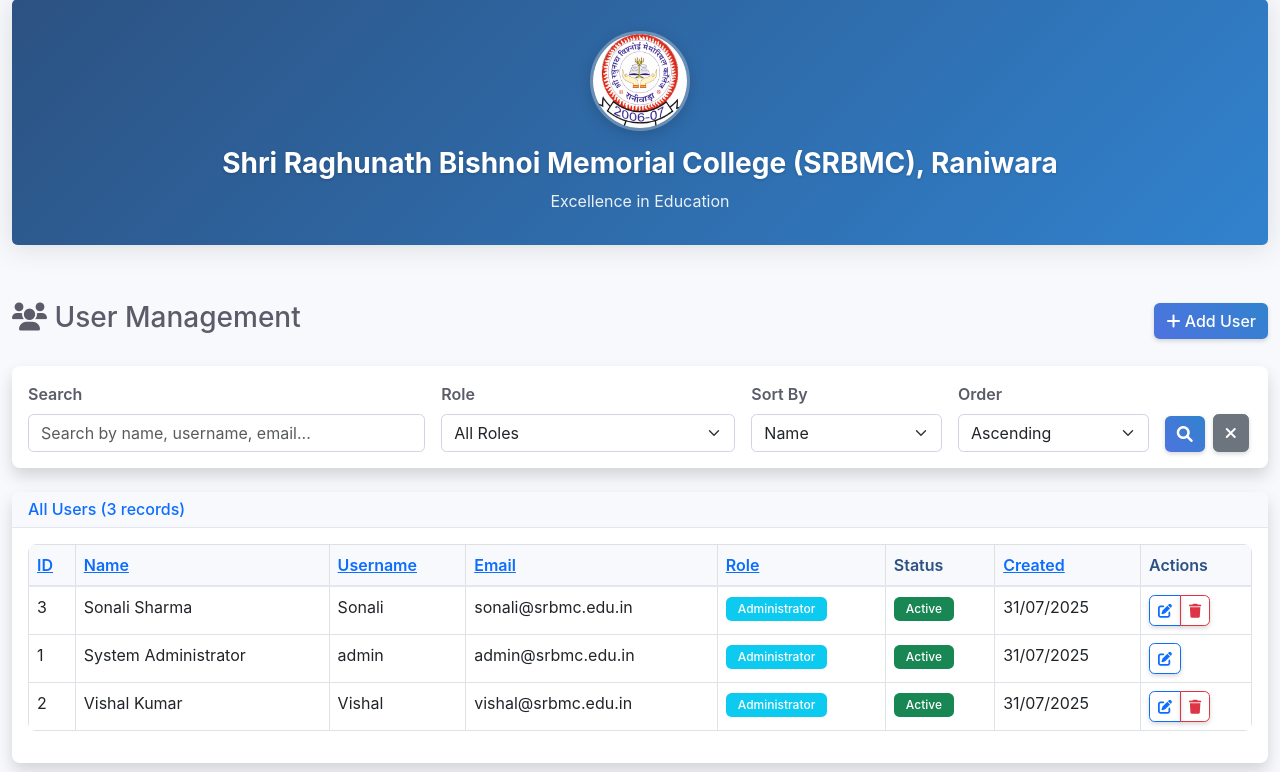
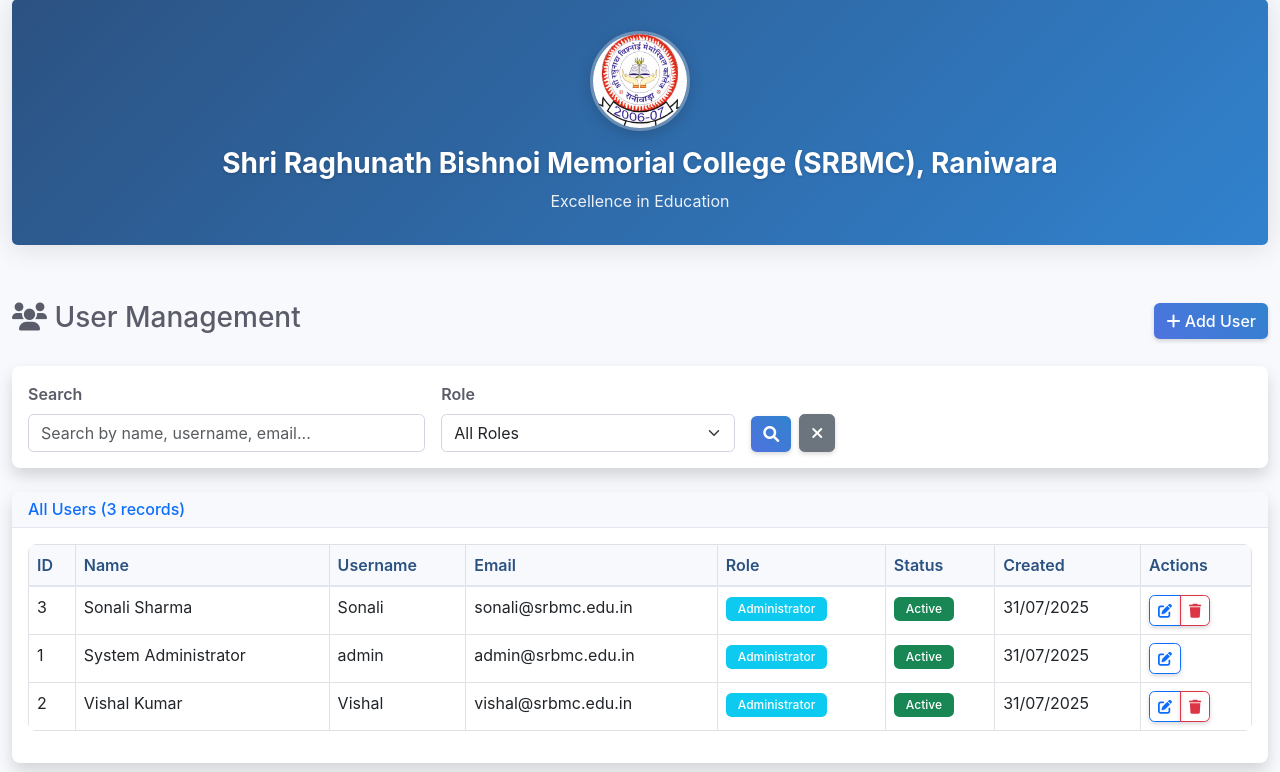
Before and after one commit to vishal0soni/SRBMCCollegeERP_Final, a Flask app: page /admin/users in a window 1280 px wide. Shown: the part 101-873 px from the top of the page. Run offline with Flask 3, Linux system fonts and the light colour scheme; a user stored in the database is signed in; data comes from the database, SQL or seed files in the repository; some libraries are stand-ins or nearby versions.

Commit message:
Assistant checkpoint: Removed sorting functionality from user management table
Assistant generated file changes:
- templates/admin/users.html: Remove sorting links from table headers, Remove sort and order controls from search form, Update pagination links to remove sort parameters

---

User prompt:

Remove Sorting from user management table

Replit-Commit-Author: Assistant
Replit-Commit-Session-Id: b4f4f7dd-b491-436c-8978-cc45aec2e7b2

```diff
--- a/templates/admin/users.html
+++ b/templates/admin/users.html
@@ -40,24 +40,7 @@
                             {% endfor %}
                         </select>
                     </div>
-                    <div class="col-md-2">
-                        <label for="sort" class="form-label">Sort By</label>
-                        <select name="sort" id="sort" class="form-select">
-                            <option value="first_name" {% if request.args.get('sort') == 'first_name' %}selected{% endif %}>Name</option>
-                            <option value="username" {% if request.args.get('sort') == 'username' %}selected{% endif %}>Username</option>
-                            <option value="email" {% if request.args.get('sort') == 'email' %}selected{% endif %}>Email</option>
-                            <option value="role_name" {% if request.args.get('sort') == 'role_name' %}selected{% endif %}>Role</option>
-                            <option value="created_at" {% if request.args.get('sort') == 'created_at' %}selected{% endif %}>Created Date</option>
-                        </select>
-                    </div>
-                    <div class="col-md-2">
-                        <label for="order" class="form-label">Order</label>
-                        <select name="order" id="order" class="form-select">
-                            <option value="asc" {% if request.args.get('order') == 'asc' %}selected{% endif %}>Ascending</option>
-                            <option value="desc" {% if request.args.get('order') == 'desc' %}selected{% endif %}>Descending</option>
-                        </select>
-                    </div>
-                    <div class="col-md-1 d-flex align-items-end">
+                    <div class="col-md-auto d-flex align-items-end">
                         <button type="submit" class="btn btn-primary">
                             <i class="fas fa-search"></i>
                         </button>
@@ -82,55 +65,13 @@
                     <table class="table table-bordered table-hover" id="dataTable" width="100%" cellspacing="0">
                         <thead class="table-light">
                             <tr>
-                                <th>
-                                    <a href="{{ url_for('admin_users', sort='id', order='desc' if request.args.get('sort') == 'id' and request.args.get('order') == 'asc' else 'asc', search=request.args.get('search', ''), role=request.args.get('role', '')) }}">
-                                        ID
-                                        {% if request.args.get('sort') == 'id' %}
-                                            <i class="fas fa-sort-{{ 'down' if request.args.get('order') == 'desc' else 'up' }}"></i>
-                                        {% endif %}
-                                    </a>
-                                </th>
-                                <th>
-                                    <a href="{{ url_for('admin_users', sort='first_name', order='desc' if request.args.get('sort') == 'first_name' and request.args.get('order') == 'asc' else 'asc', search=request.args.get('search', ''), role=request.args.get('role', '')) }}">
-                                        Name
-                                        {% if request.args.get('sort') == 'first_name' %}
-                                            <i class="fas fa-sort-{{ 'down' if request.args.get('order') == 'desc' else 'up' }}"></i>
-                                        {% endif %}
-                                    </a>
-                                </th>
-                                <th>
-                                    <a href="{{ url_for('admin_users', sort='username', order='desc' if request.args.get('sort') == 'username' and request.args.get('order') == 'asc' else 'asc', search=request.args.get('search', ''), role=request.args.get('role', '')) }}">
-                                        Username
-                                        {% if request.args.get('sort') == 'username' %}
-                                            <i class="fas fa-sort-{{ 'down' if request.args.get('order') == 'desc' else 'up' }}"></i>
-                                        {% endif %}
-                                    </a>
-                                </th>
-                                <th>
-                                    <a href="{{ url_for('admin_users', sort='email', order='desc' if request.args.get('sort') == 'email' and request.args.get('order') == 'asc' else 'asc', search=request.args.get('search', ''), role=request.args.get('role', '')) }}">
-                                        Email
-                                        {% if request.args.get('sort') == 'email' %}
-                                            <i class="fas fa-sort-{{ 'down' if request.args.get('order') == 'desc' else 'up' }}"></i>
-                                        {% endif %}
-                                    </a>
-                                </th>
-                                <th>
-                                    <a href="{{ url_for('admin_users', sort='role_name', order='desc' if request.args.get('sort') == 'role_name' and request.args.get('order') == 'asc' else 'asc', search=request.args.get('search', ''), role=request.args.get('role', '')) }}">
-                                        Role
-                                        {% if request.args.get('sort') == 'role_name' %}
-                                            <i class="fas fa-sort-{{ 'down' if request.args.get('order') == 'desc' else 'up' }}"></i>
-                                        {% endif %}
-                                    </a>
-                                </th>
+                                <th>ID</th>
+                                <th>Name</th>
+                                <th>Username</th>
+                                <th>Email</th>
+                                <th>Role</th>
                                 <th>Status</th>
-                                <th>
-                                    <a href="{{ url_for('admin_users', sort='created_at', order='desc' if request.args.get('sort') == 'created_at' and request.args.get('order') == 'asc' else 'asc', search=request.args.get('search', ''), role=request.args.get('role', '')) }}">
-                                        Created
-                                        {% if request.args.get('sort') == 'created_at' %}
-                                            <i class="fas fa-sort-{{ 'down' if request.args.get('order') == 'desc' else 'up' }}"></i>
-                                        {% endif %}
-                                    </a>
-                                </th>
+                                <th>Created</th>
                                 <th>Actions</th>
                             </tr>
                         </thead>
@@ -176,7 +117,7 @@
                     <ul class="pagination justify-content-center">
                         {% if users.has_prev %}
                             <li class="page-item">
-                                <a class="page-link" href="{{ url_for('admin_users', page=users.prev_num, search=request.args.get('search', ''), role=request.args.get('role', ''), sort=request.args.get('sort', ''), order=request.args.get('order', '')) }}">Previous</a>
+                                <a class="page-link" href="{{ url_for('admin_users', page=users.prev_num, search=request.args.get('search', ''), role=request.args.get('role', '')) }}">Previous</a>
                             </li>
                         {% endif %}
 
@@ -184,7 +125,7 @@
                             {% if page_num %}
                                 {% if page_num != users.page %}
                                     <li class="page-item">
-                                        <a class="page-link" href="{{ url_for('admin_users', page=page_num, search=request.args.get('search', ''), role=request.args.get('role', ''), sort=request.args.get('sort', ''), order=request.args.get('order', '')) }}">{{ page_num }}</a>
+                                        <a class="page-link" href="{{ url_for('admin_users', page=page_num, search=request.args.get('search', ''), role=request.args.get('role', '')) }}">{{ page_num }}</a>
                                     </li>
                                 {% else %}
                                     <li class="page-item active">
@@ -200,7 +141,7 @@
 
                         {% if users.has_next %}
                             <li class="page-item">
-                                <a class="page-link" href="{{ url_for('admin_users', page=users.next_num, search=request.args.get('search', ''), role=request.args.get('role', ''), sort=request.args.get('sort', ''), order=request.args.get('order', '')) }}">Next</a>
+                                <a class="page-link" href="{{ url_for('admin_users', page=users.next_num, search=request.args.get('search', ''), role=request.args.get('role', '')) }}">Next</a>
                             </li>
                         {% endif %}
                     </ul>
```
